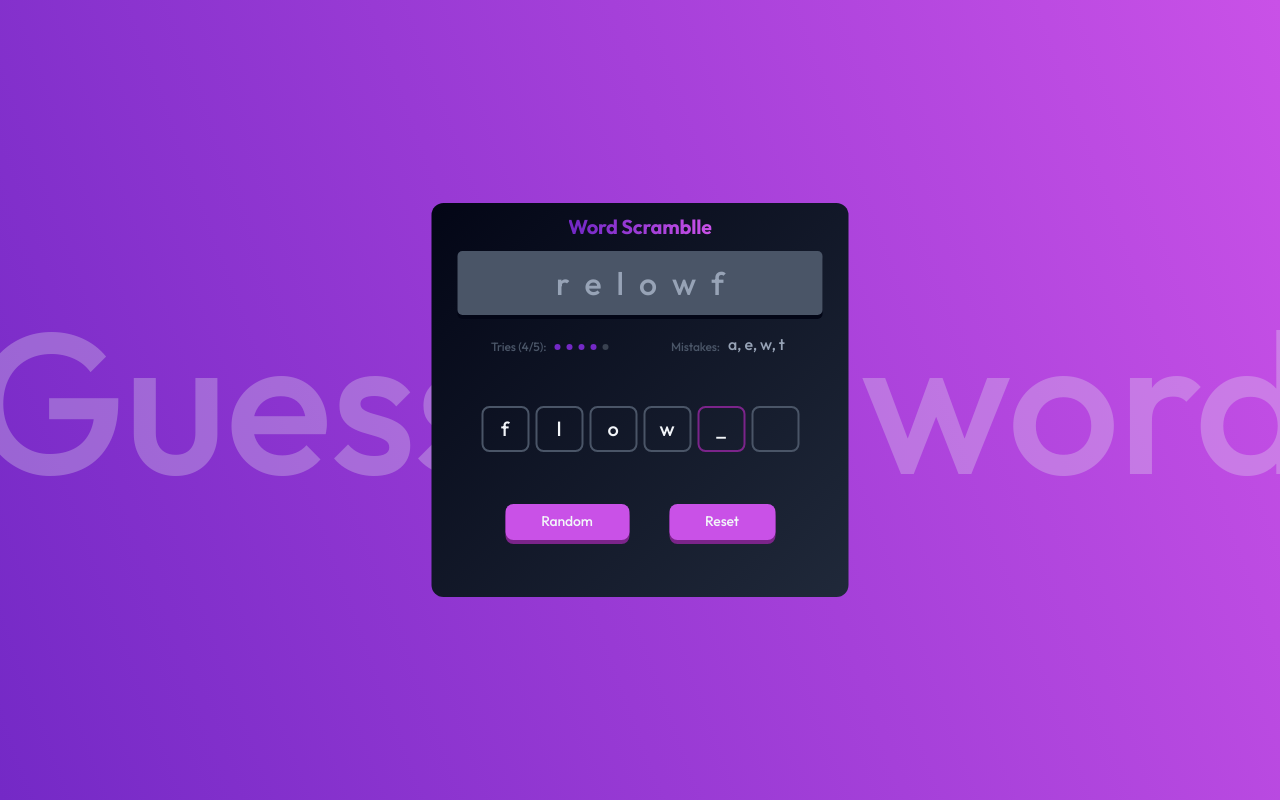
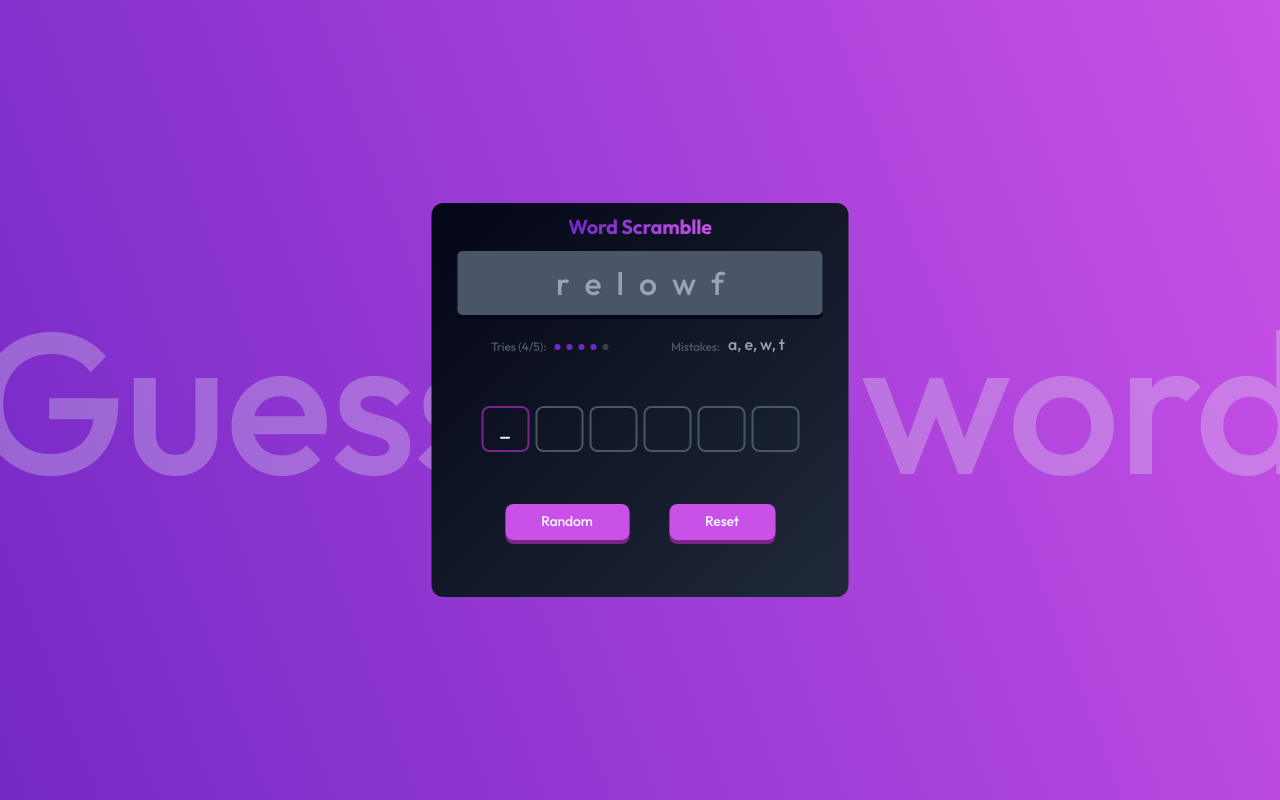
Before and after one commit to Kuku107/devchallenges_GuessTheWord, a plain HTML site: page index.html in a window 1280 px wide. Drawn offline with Linux system fonts and the light colour scheme.

Commit message:
fix player-selected__char

```diff
--- a/index.html
+++ b/index.html
@@ -38,20 +38,20 @@
         </section>
         <section class="player-selected-container">
             <div class="player-selected">
-                <div class="player-selected__wrapper">
-                    <p class="player-selected__char">f</p>
+                <div class="player-selected__wrapper waiting">
+                    <p class="player-selected__char">_</p>
                 </div>
                 <div class="player-selected__wrapper">
-                    <p class="player-selected__char">l</p>
+                    <p class="player-selected__char"></p>
                 </div>
                 <div class="player-selected__wrapper">
-                    <p class="player-selected__char">o</p>
+                    <p class="player-selected__char"></p>
                 </div>
                 <div class="player-selected__wrapper">
-                    <p class="player-selected__char">w</p>
+                    <p class="player-selected__char"></p>
                 </div>
-                <div class="player-selected__wrapper waiting">
-                    <p class="player-selected__char">_</p>
+                <div class="player-selected__wrapper">
+                    <p class="player-selected__char"></p>
                 </div>
                 <div class="player-selected__wrapper">
                     <p class="player-selected__char"></p>
```
